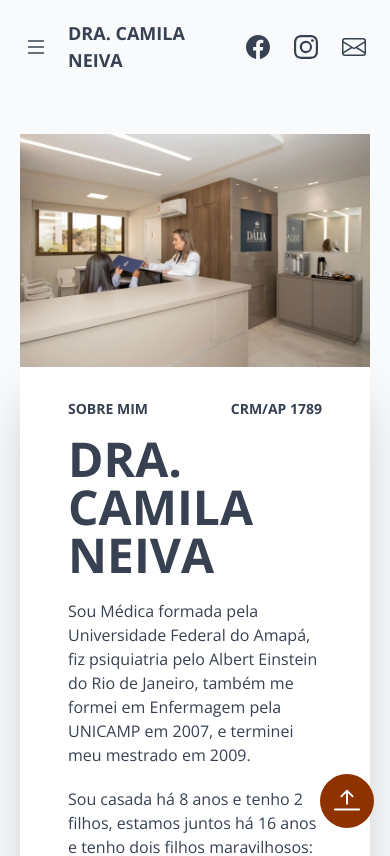
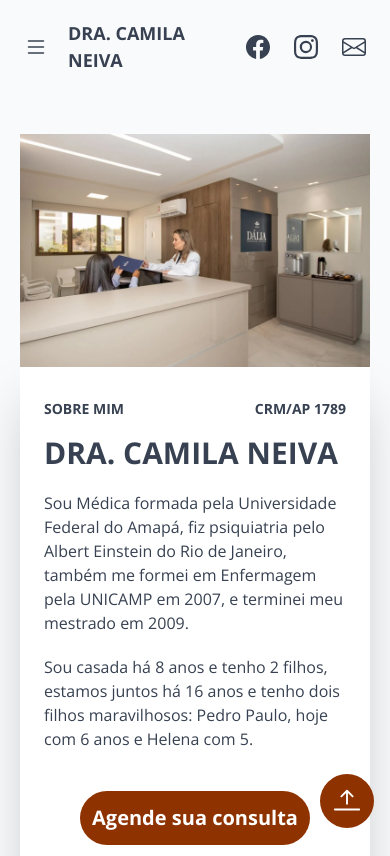
Before and after one commit to brunoprestesap/page-dra-camila, a React (Create React App) app: page / in a window 390 px wide. Shown: the top 856 px of the page. Built offline with nearby package versions, Linux system fonts and the light colour scheme.

Commit message:
ajustes no hero

```diff
--- a/src/App.js
+++ b/src/App.js
@@ -99,12 +99,12 @@ function App() {
           <div id="hero" className="p-5">
             <div className="transform duration-500 hover:shadow-2xl hover:-translate-y-1 relative">
               <img className="xl:max-w-6xl" src={hero} alt="hero"></img>
-              <div className="content bg-white md:p-12 p-12 pt-8 lg:max-w-3xl w-full lg:absolute top-48 right-5 shadow-2xl dark:bg-gray-800 dark:text-gray-200">
+              <div className="content bg-white md:p-12 p-6 pt-8 lg:max-w-3xl w-full lg:absolute top-48 right-5 shadow-2xl dark:bg-gray-800 dark:text-gray-200">
                 <div className="flex justify-between font-bold text-sm">
                   <p>SOBRE MIM</p>
                   <p>CRM/AP 1789</p>
                 </div>
-                <h2 className="text-5xl font-bold mt-4 md:mt-10 uppercase">
+                <h2 className="text-3xl font-bold mt-4 md:mt-10 uppercase">
                   {" "}
                   Dra. Camila Neiva
                 </h2>
```
